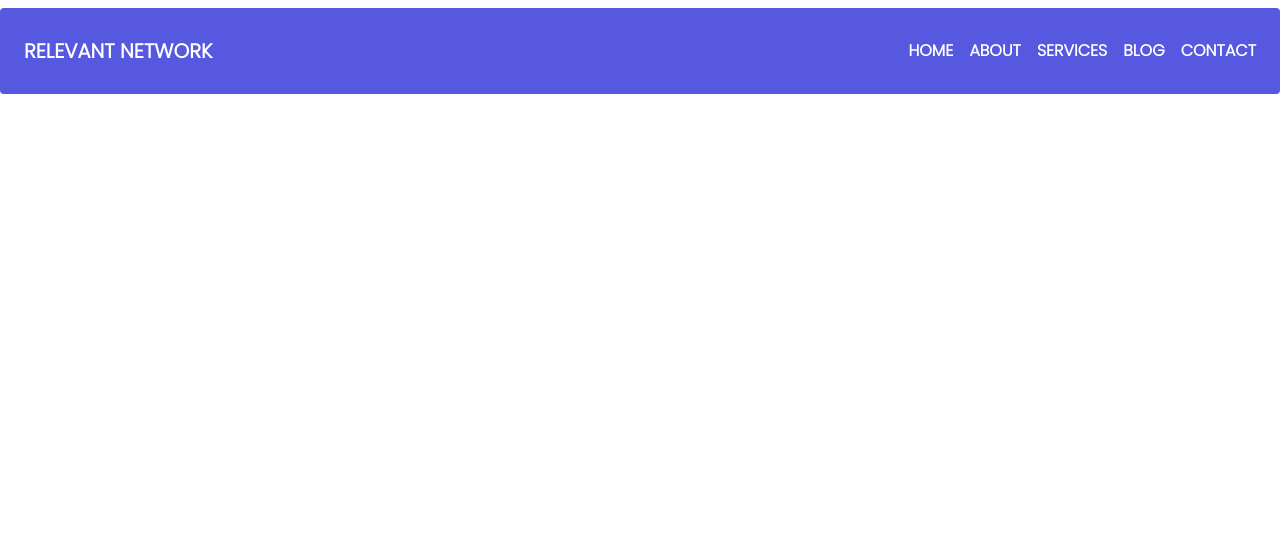
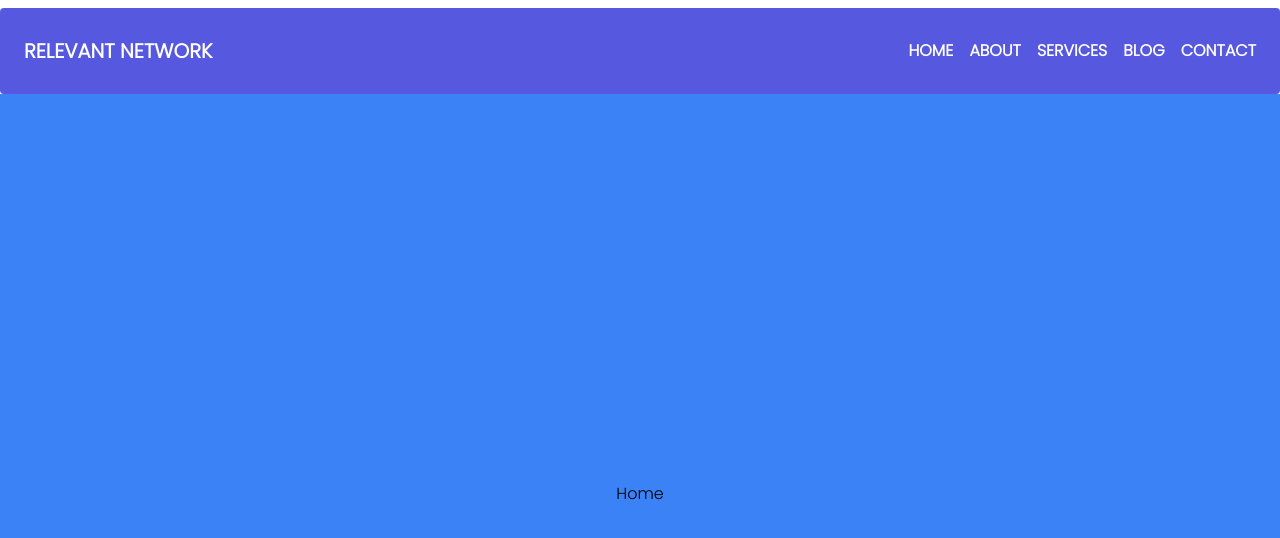
Before and after one commit to DC-21/relevant-network, a React (Vite) app: page / in a window 1280 px wide. Shown: the top 538 px of the page. Built offline with nearby package versions, Linux system fonts and the light colour scheme.

Commit message:
home page

```diff
--- a/src/App.tsx
+++ b/src/App.tsx
@@ -1,10 +1,12 @@
 import "./App.css";
 import Navbar from "./component/Navbar";
+import Home from "./pages/Home";
 
 function App() {
   return (
     <div className="flex flex-col items-center">
       <Navbar />
+      <Home />
     </div>
   );
 }
--- a/src/component/Navbar.tsx
+++ b/src/component/Navbar.tsx
@@ -4,7 +4,7 @@ import { Link } from "react-router-dom";
 const NavBar = () => {
   const [open, setOpen] = useState<boolean>(false);
   return (
-    <nav className="flex items-center max-w-7xl fixed font-bold text-white md:mt-2 mt-0 md:rounded rounded-none bg-[#5355e0] top-0 z-50 bg-opacity-[98%] backdrop-blur w-full justify-between px-2 md:px-6 py-7">
+    <nav className="flex items-center max-w-7xl font-bold text-white md:mt-2 mt-0 md:rounded rounded-none bg-[#5355e0] top-0 z-50 bg-opacity-[98%] backdrop-blur w-full justify-between px-2 md:px-6 py-7">
       <Link to={"/"} className="md:text-[20px] xl font-bold">
         RELEVANT NETWORK
       </Link>
--- a/src/pages/Home.tsx
+++ b/src/pages/Home.tsx
@@ -1,5 +1,10 @@
 const Home = () => {
-  return <div>Home</div>;
+  return (
+    <section className="flex w-full max-w-7xl h-screen justify-center items-center bg-blue-500">
+      <p>Home</p>
+      <div></div>
+    </section>
+  );
 };
 
 export default Home;
```
Also changed, not shown: src/assets/Picture1.png (added).
